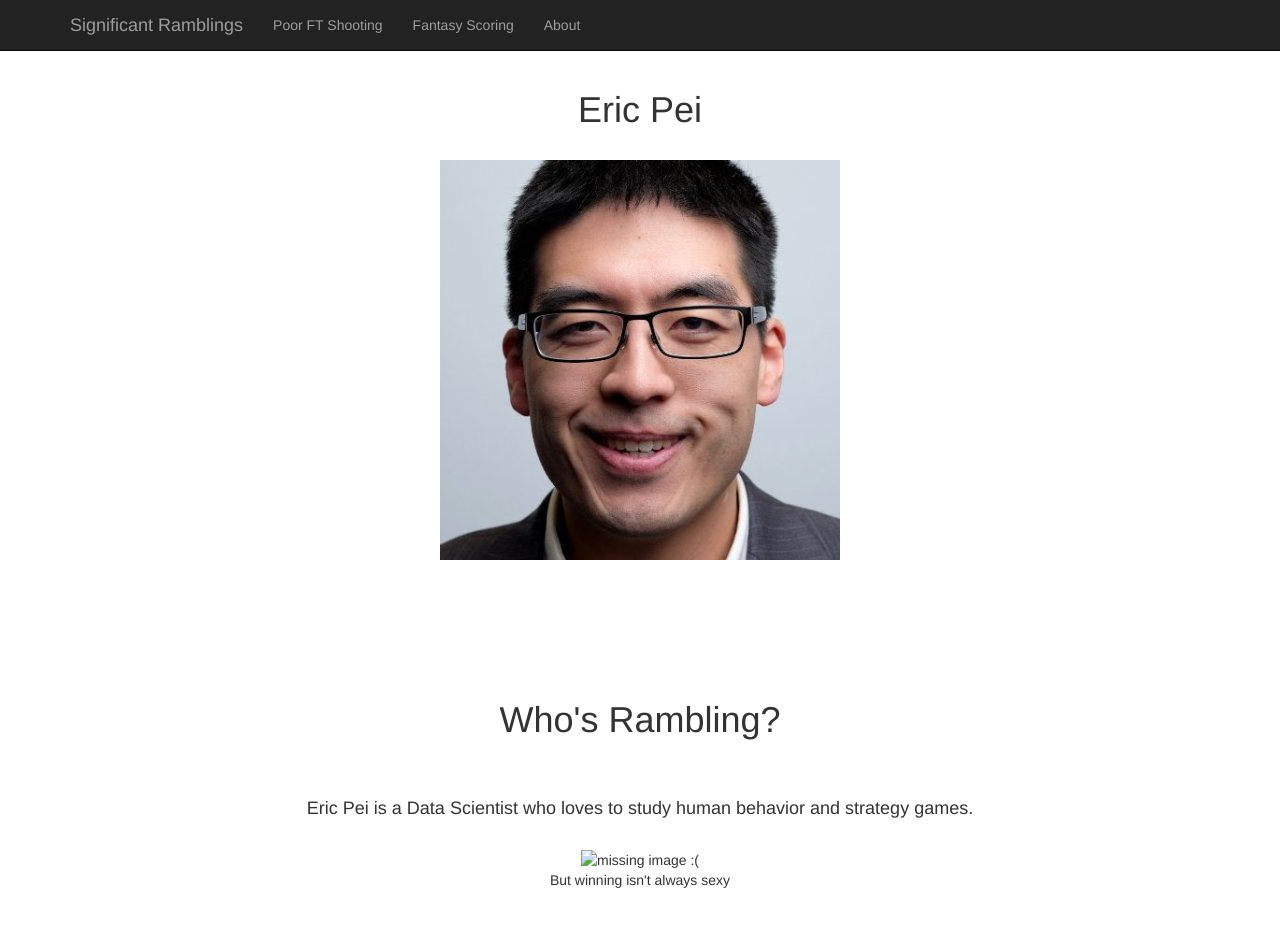
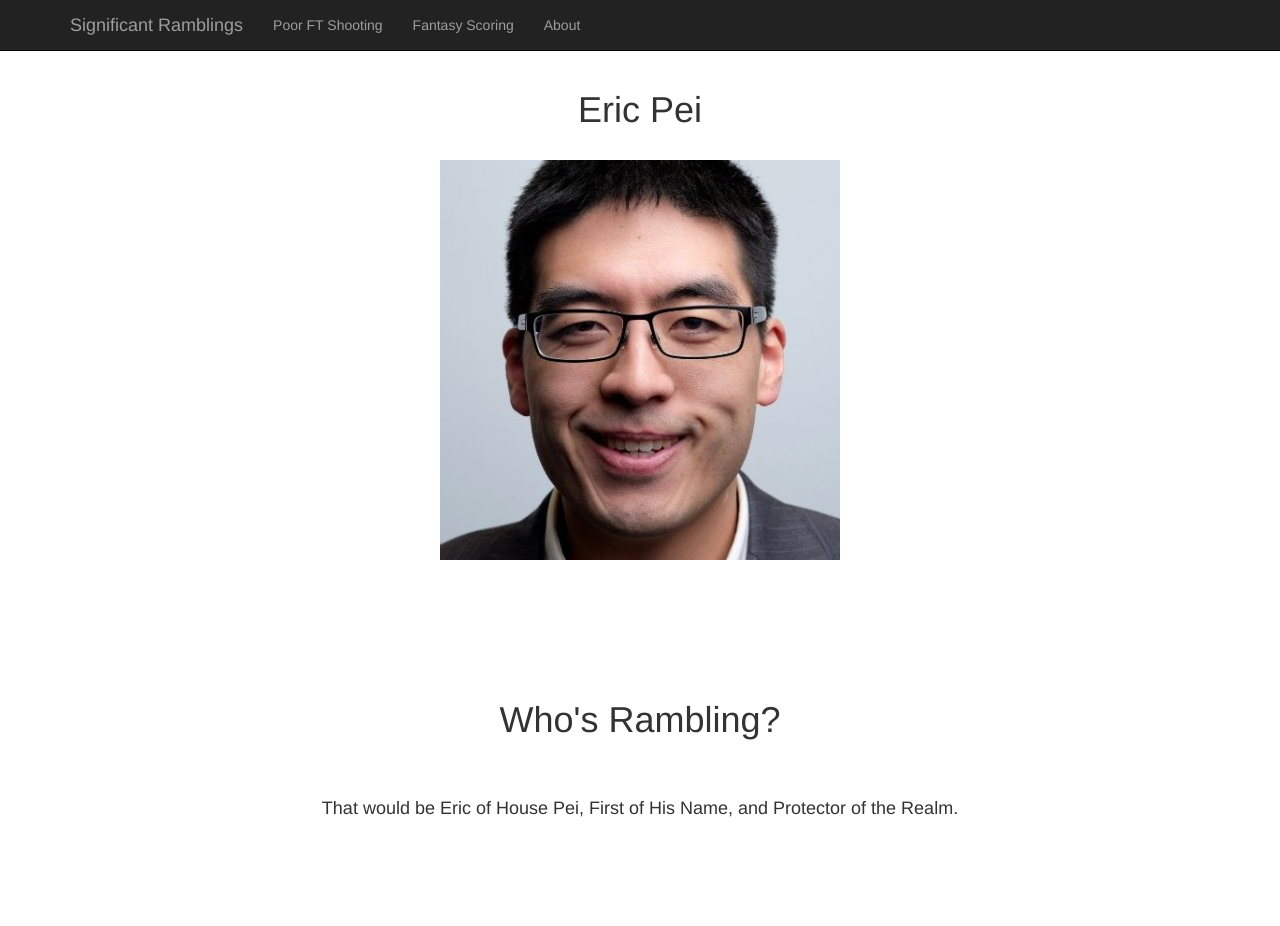
Before and after one commit to EricHPei/erichpei.github.io, a plain HTML site: page about.html in a window 1280 px wide. Drawn offline with Linux system fonts and the light colour scheme.

Commit message:
rm image, change words

```diff
--- a/about.html
+++ b/about.html
@@ -74,7 +74,7 @@
                 <br>
 
                 <!-- add an image -->
-                <img src="static/images/ericpei.jpg" alt="missing image :(">
+                <img src="static/images/ericpei.jpg" alt="missing image :(" height="400">
                 <br>
                 <br>
                 <br>
@@ -85,13 +85,8 @@
                 <h1>Who's Rambling?</h1>
                 <br>
                 <br>
-                <h4>Eric Pei is a Data Scientist who loves to study human behavior and strategy games. </h4>
-
+                <h4>That would be Eric of House Pei, First of His Name, and Protector of the Realm. </h4>
                 <br>
-                <img src="static/images/duncan.jpg" alt="missing image :(" height="360" width ="630">
-                <p>
-                    But winning isn't always sexy
-                </p>
                 <br>
                 <br>
                 <p class="lead"></p>
```
Also changed, not shown: index.html (+1 -1 lines).
